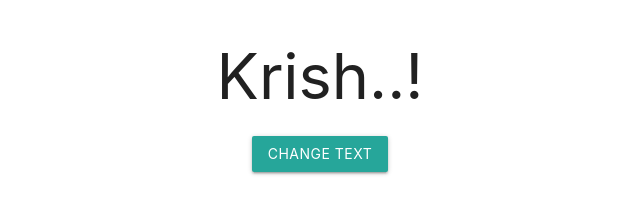
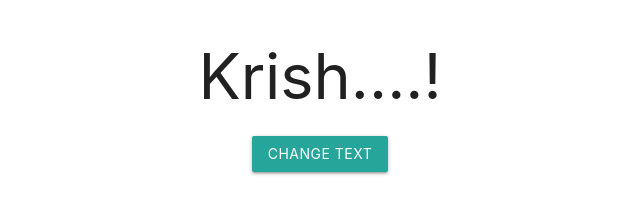
Before and after one commit to Krish7141/SIT725, a plain HTML site: page index.html in a window 1280 px wide. Shown: the whole page, without its empty margins (320-960 px from the left). Drawn offline with nearby package versions, Linux system fonts and the light colour scheme.

Commit message:
Update index.html
change 2

```diff
--- a/index.html
+++ b/index.html
@@ -1,4 +1,5 @@
 <html>
+
     <head>
         <title>SIT725-Prac1</title>
         <link rel="stylesheet" href="https://cdnjs.cloudflare.com/ajax/libs/materialize/1.0.0/css/materialize.min.css">
@@ -8,12 +9,13 @@
         <div class="container">
             <div class="row">
                 <div class="col s12 center-align">
-                    <h1 id="header">Krish..!</h1>
+                    <h1 id="header">Krish....!</h1>
                 </div>
                 <div class="col s12 center-align">
                     <a class="waves-effect waves-light btn" onclick="changeText()">Change Text</a>
                 </div>
-        </div>
-        <script src="script.js"></script>
+            </div>
+            <script src="script.js"></script>
     </body>
+
 </html>
```
